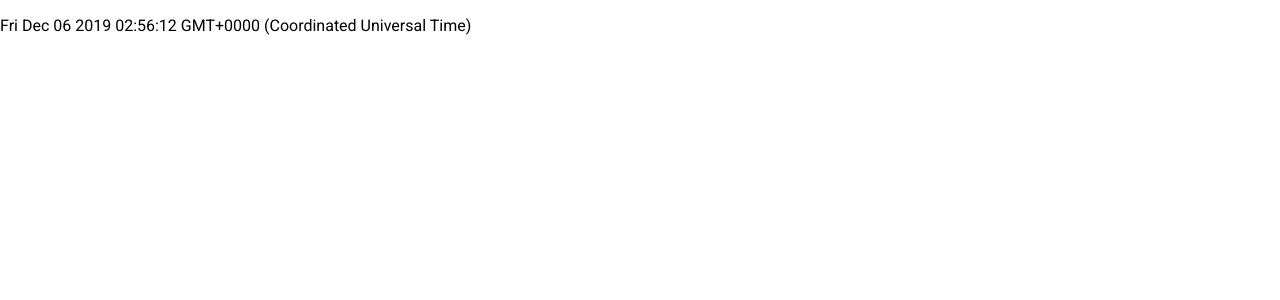
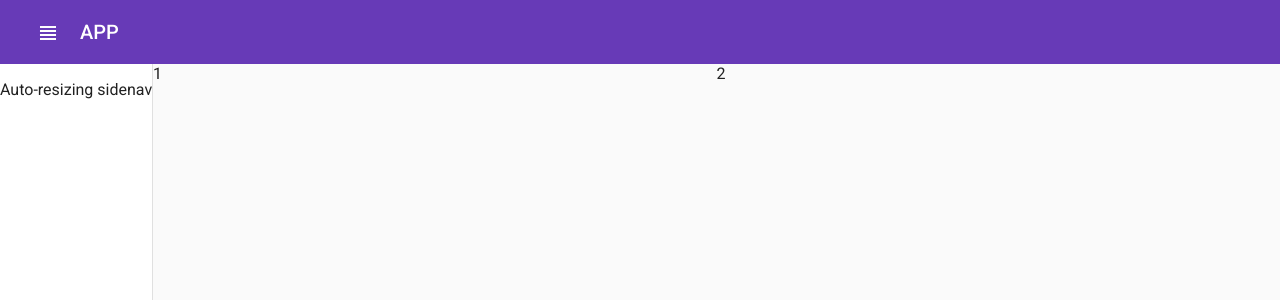
Before and after one commit to stefhannylazaro/layout-material, an Angular app: page / in a window 1280 px wide. Shown: the top 300 px of the page. Built offline with nearby package versions, Linux system fonts and the light colour scheme.

Commit message:
Layout init

```diff
--- a/src/app/app.component.html
+++ b/src/app/app.component.html
@@ -1,10 +1,29 @@
-<!-- <h3>Raised Buttons</h3>
-<div class="example-button-row">
-  <button mat-raised-button>Basic</button>
-  <button mat-raised-button color="primary">Primary</button>
-  <button mat-raised-button color="accent">Accent</button>
-  <button mat-raised-button color="warn">Warn</button>
-  <button mat-raised-button disabled>Disabled</button>
-  <a mat-raised-button routerLink=".">Link</a>
-</div> -->
-<app-extra-pipe></app-extra-pipe>
+<!-- <app-extra-pipe></app-extra-pipe> -->
+<mat-toolbar color="primary">
+  <mat-toolbar-row>
+    <button mat-button (click)="drawer.toggle()">
+        <mat-icon aria-hidden="false">view_headline</mat-icon>
+    </button>
+    <span>APP</span>
+  </mat-toolbar-row>
+</mat-toolbar>
+<mat-drawer-container class="example-container" autosize>
+  <mat-drawer #drawer class="example-sidenav" mode="side" opened>
+    <p>Auto-resizing sidenav</p>
+  </mat-drawer>
+
+  <mat-drawer-content>
+    <!-- <button type="button" mat-button (click)="drawer.toggle()">
+      Toggle
+    </button> -->
+    <div fxLayout="row wrap">
+      <div fxFlex="50">
+        1
+      </div>
+      <div  fxFlex="50">
+        2
+      </div>
+    </div>
+  </mat-drawer-content>
+
+</mat-drawer-container>
--- a/src/app/components/extra-pipe/extra-pipe.component.html
+++ b/src/app/components/extra-pipe/extra-pipe.component.html
@@ -1 +1,14 @@
+<h3>Pipe date</h3>
 <p>{{fecha}}</p>
+<p>{{fecha | date}}</p>
+<p>{{fecha | date:'fullDate'}}</p>
+<p>{{fecha | date:'shortTime'}}</p>
+
+<h3>Pipe </h3>
+<p>{{txt | uppercase}}</p>
+<p>{{'MUNDO' | lowercase}}</p>
+<p>{{fecha | date:'shortTime' | uppercase}}</p>
+
+<h3>Pipe addNumber</h3>
+<p>{{5 | addNumber}}</p>
+<p>{{5 | addNumber:3}}</p>
--- /dev/null
+++ b/src/app/pipes/add-number.pipe.ts
@@ -0,0 +1,13 @@
+import { Pipe, PipeTransform } from '@angular/core';
+
+@Pipe({
+  name: 'addNumber'
+})
+export class AddNumberPipe implements PipeTransform {
+
+  transform(value:number, num?:number): number {
+    let i=isNaN(num)? 1: num;
+    return value+i;
+  }
+
+}
--- a/src/styles.css
+++ b/src/styles.css
@@ -2,3 +2,7 @@
 
 html, body { height: 100%; }
 body { margin: 0; font-family: Roboto, "Helvetica Neue", sans-serif; }
+
+.example-container{
+    height: 100%;
+}
```
Also changed, not shown: src/app/app.module.ts (+6 -2 lines), 1 other file (tests, documents, lock files or other folders).
